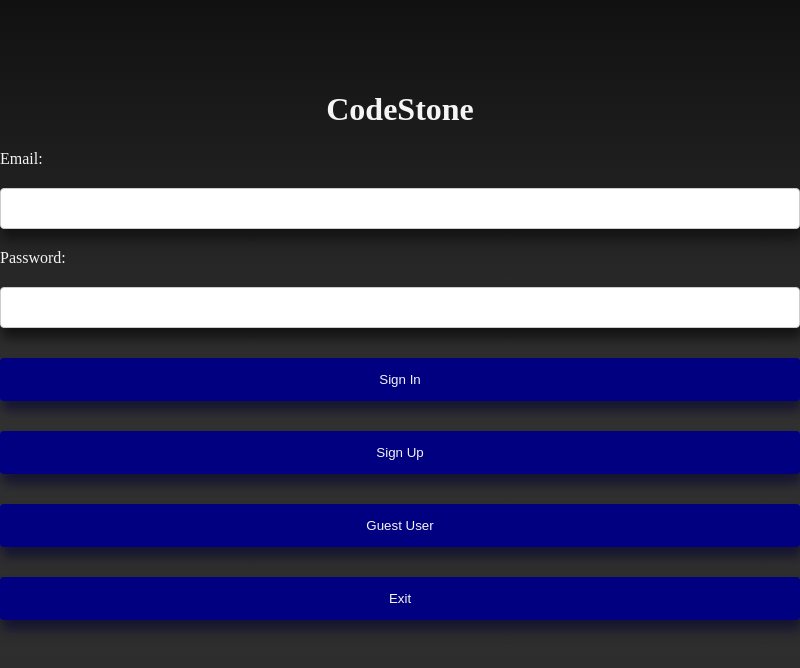
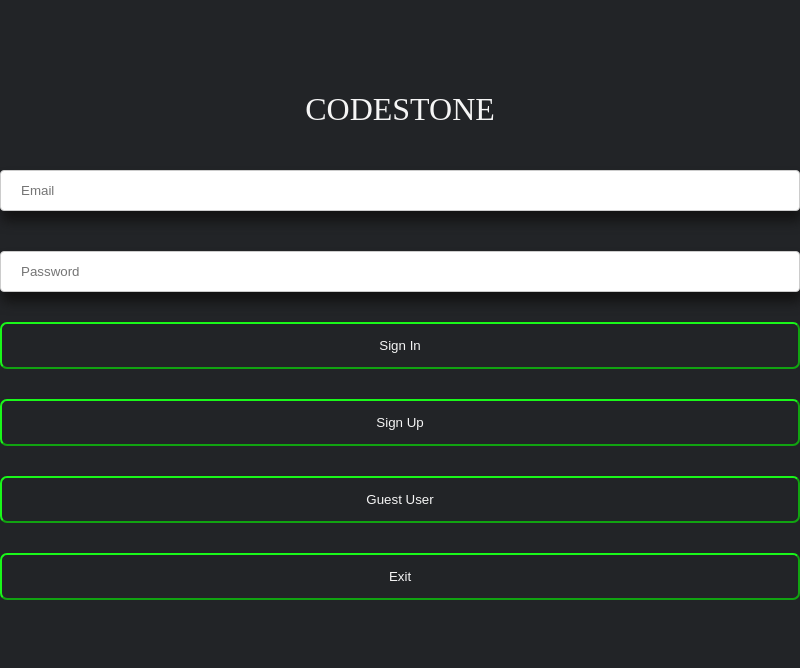
Before and after one commit to TahseenAsif/CS499NotebookApp, an Electron app: page html/login.html in a window 800 px wide. Drawn offline with Linux system fonts and the light colour scheme.

Commit message:
Updated for Main Pull

```diff
--- a/css/login.css
+++ b/css/login.css
@@ -5,10 +5,12 @@ html{
 body{
     height: 100%;
     margin: 0;
-    background: linear-gradient(180deg, rgba(17,17,17,1) 0%, rgba(50,49,49,1) 50%, rgba(43,43,43,1) 100%);
-    background-repeat: no-repeat;
-    background-position: fixed;
+    background-color: #222427;
     margin-top: 70px;
+}
+
+h1{
+    font-weight: lighter;
 }
 
 #codeTitle{
@@ -53,14 +55,18 @@ input[type=password], select{
 
 #loginForm button {
     width: 100%;
-    background-color: navy;
-    filter: drop-shadow(2px 10px 6px rgba(5, 5, 49, 0.637));
+    background-color: #222427;
+    border-color: #1af71a;
+    /*filter: drop-shadow(2px 10px 6px rgba(5, 5, 49, 0.637));*/
     color: whitesmoke;
     padding: 14px 20px;
     margin: 20px 0;
-    border: none;
-    border-radius: 4px;
+    border-radius: 7px;
     cursor: pointer;
+}
+
+#loginForm button:hover{
+    background-color: #17c717;
 }
 
 #loginForm button{
--- a/html/login.html
+++ b/html/login.html
@@ -8,14 +8,12 @@
     </head>
     <body>
         <div id="codeTitle">
-            <h1>CodeStone</h1>
+            <h1>CODESTONE</h1>
         </div>
         <div id="loginForm">
             <form action="">
-                <label for="email">Email:</label>
-                <input type="text" id="email">
-                <label for="password">Password:</label>
-                <input type="password" id="password">
+                <input type="text" id="email" placeholder="Email">
+                <input type="password" id="password" placeholder="Password">
                 <button id="signInButton">Sign In</button>
                 <button id="signUpButton">Sign Up</button>
                 <button id="guestButton">Guest User</button>
```
Also changed, not shown: main.js (+4 -4 lines).
